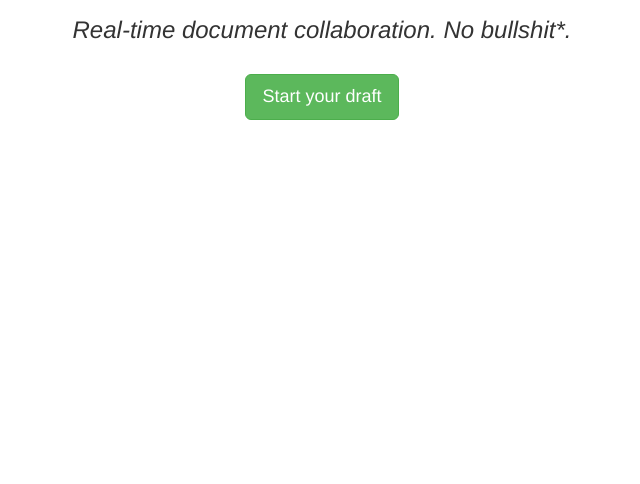
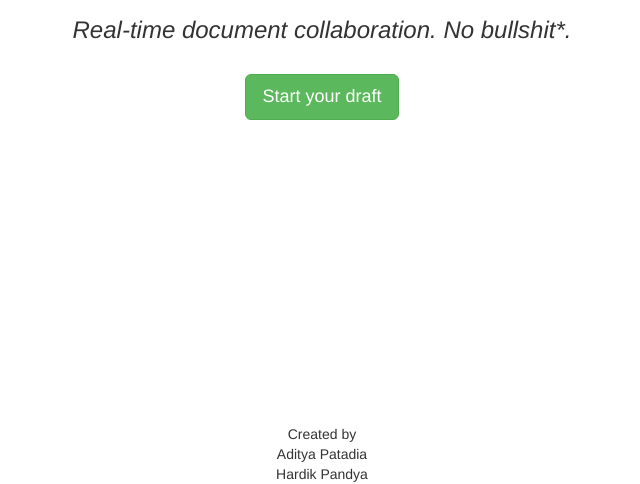
Before and after one commit to yoyodyne/litwritesabook, a plain HTML site: page index.html in a window 1280 px wide. Shown: the part 376-860 px from the top of the page, without its empty margins (318-958 px from the left). Before the commit the page ends 800 px from the top, so only its background shows below. Drawn offline with nearby package versions, Linux system fonts and the light colour scheme; files that its build step writes are made by us from their sources; no server answers; files whose address does not match are found by name.

Commit message:
Adding About tags

```diff
--- a/index.html
+++ b/index.html
@@ -6,7 +6,7 @@
   <meta name="description" content="">
   <meta name="author" content="">
 
-  <title>Write Live</title>
+  <title>Live Note</title>
 
   <!-- Bootstrap core CSS -->
   <link href="/socket.io/css/bootstrap.css" rel="stylesheet">
@@ -24,6 +24,9 @@
       <a href="#about" class="btn btn-success btn-lg">Start your draft</a>
     </div>
   </div>
+<div align=center>Created by</div>
+<div align=center>Aditya Patadia</div>
+<div align=center>Hardik Pandya</div>
 
   <!-- JavaScript -->
   <script src="/socket.io/js/jquery.min.js"></script>
```
